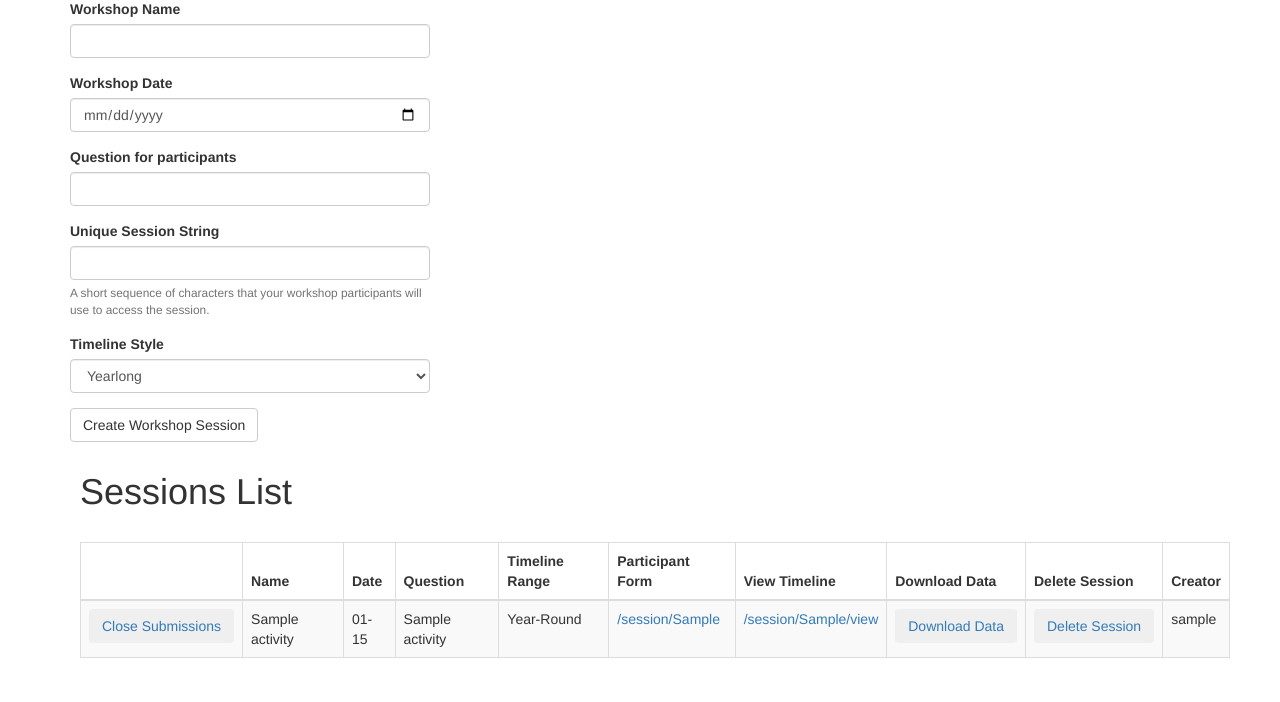
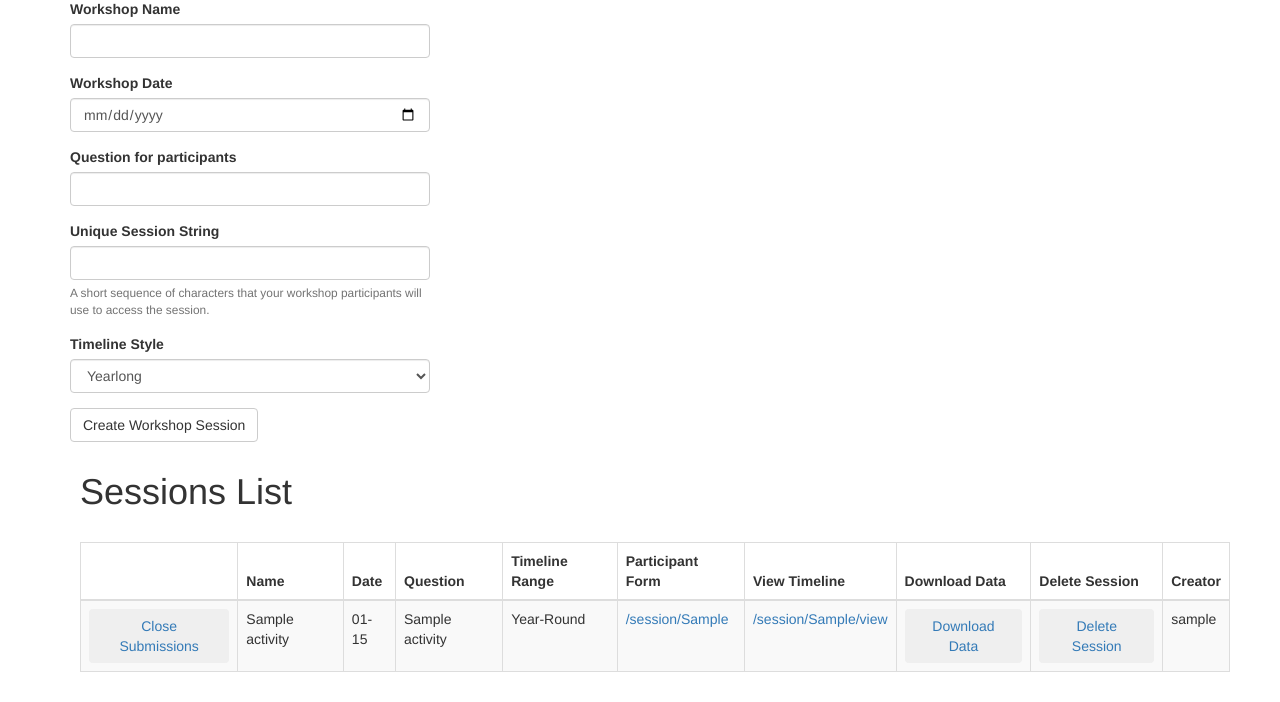
Before and after one commit to harshita-gupta/thinking-queerly-timeline, a Flask app: page /admin_panel in a window 1280 px wide. Shown: the part 103-805 px from the top of the page. Before the commit the page ends 761 px from the top, so only its background shows below. Run offline with Flask 2, Linux system fonts and the light colour scheme; a user stored in the database is signed in; tables that the repository leaves empty hold one stand-in row (values such as "Sample post"); some libraries are stand-ins or nearby versions.

Commit message:
button wrapping

```diff
--- a/app/templates/admin_panel.html
+++ b/app/templates/admin_panel.html
@@ -45,7 +45,7 @@
                     <tr>
                         <td>
                             <a href="{{url_for('toggle_session_status', session_str=session.unique_str, current_status=session.active)}}" >
-                            <button type="button" class="btn">
+                            <button type="button" class="btn" style="white-space: normal">
                                 {% if session.active %}
                                 Close Submissions
                                 {% else %}
@@ -79,13 +79,13 @@
                         <td>
                             <!-- button to download data -->
                             <a href="{{url_for('download_data', session_str=session.unique_str)}}" >
-                                <button type="button" class="btn btn-dark">Download Data</button>
+                                <button style="white-space: normal" type="button" class="btn btn-dark">Download Data</button>
                             </a>
                         </td>
                         <td>
                             <!-- button to delete session data and free up DB space -->
                             <a href="{{url_for('delete_session', session_str=session.unique_str)}}" >
-                                <button type="button" onclick="return confirm('Are you sure? This is a dummy button for now.')" class="btn btn-dark">
+                                <button style="white-space: normal" type="button" onclick="return confirm('Are you sure? This is a dummy button for now.')" class="btn btn-dark">
                                     Delete Session
                                 </button>
                             </a>
```
